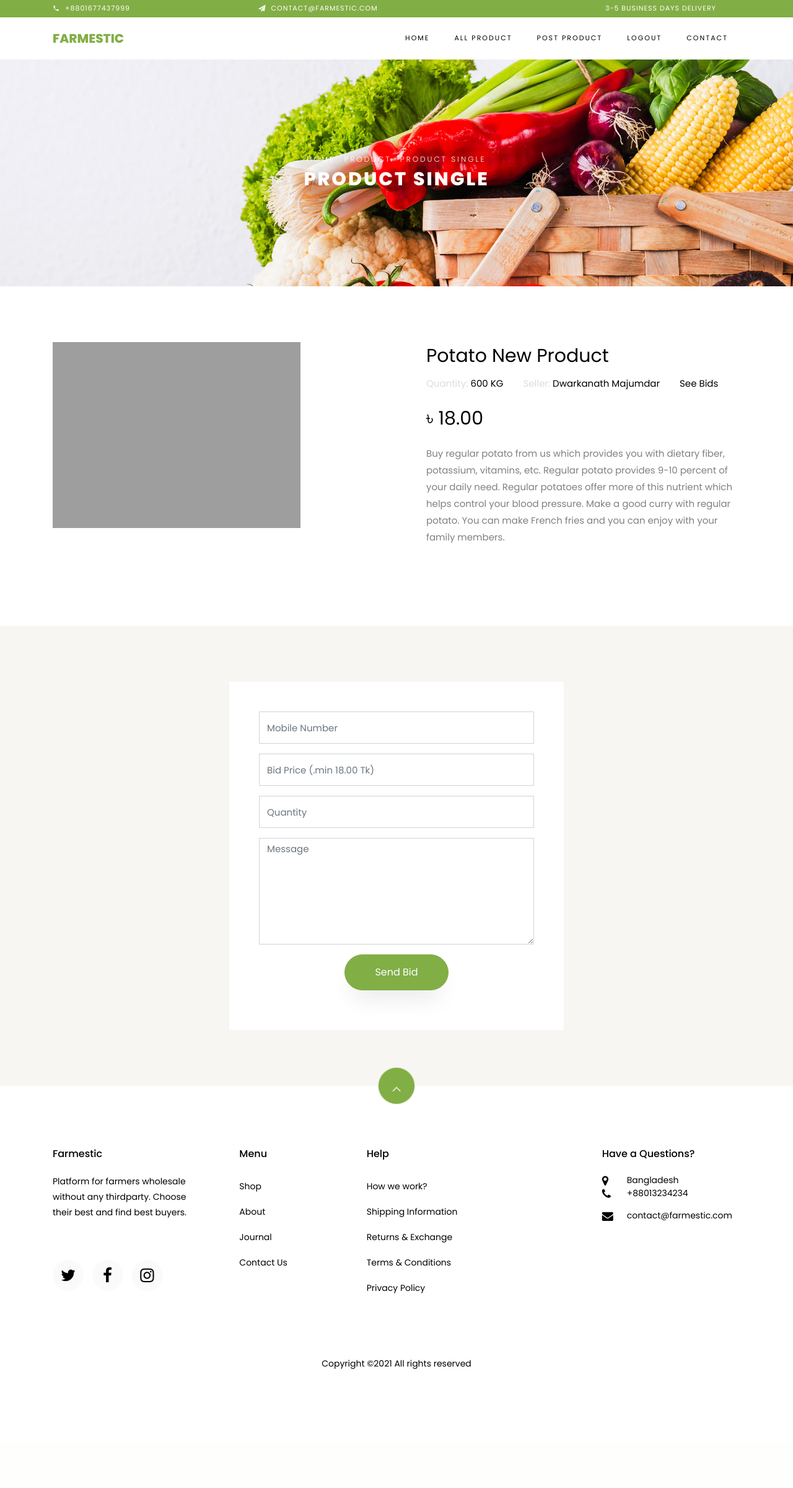
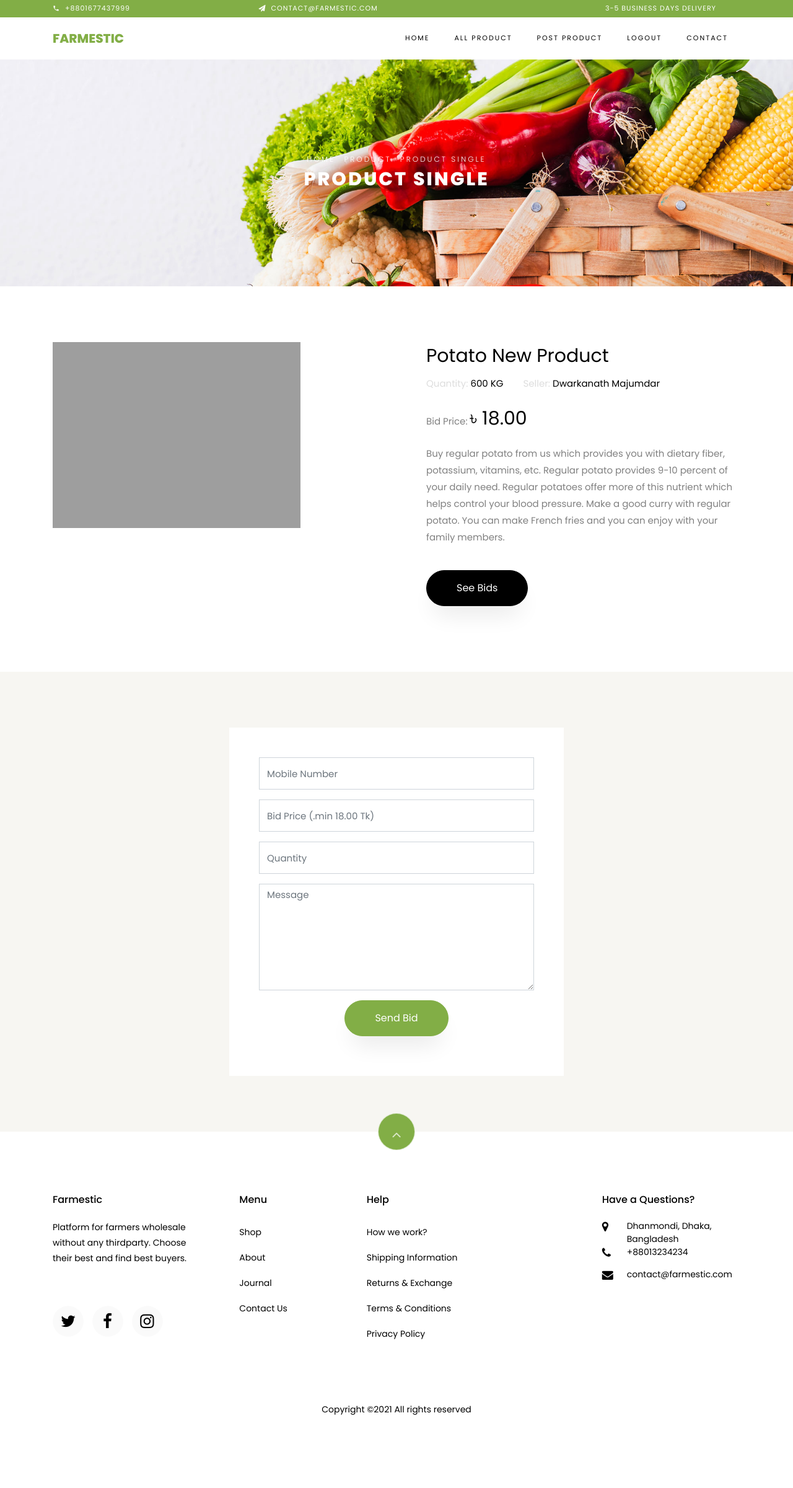
Before and after one commit to shojibhasan/farmestic, a Django app: page /product_details/5/ in a window 1280 px wide. Shown: the whole page at 62% size. Before the commit the page ends 2209 px from the top, so only its background shows below. Run offline with Django 3.2, Linux system fonts and the light colour scheme; a user stored in the database is signed in; data comes from the database, SQL or seed files in the repository; both versions use the stored data as it was after the commit; some libraries are stand-ins or nearby versions; some web fonts are replaced; grey boxes are pictures that could not be loaded.

Commit message:
_footer.html update

```diff
--- a/templates/includes/_footer.html
+++ b/templates/includes/_footer.html
@@ -52,7 +52,7 @@
               <h2 class="ftco-heading-2">Have a Questions?</h2>
               <div class="block-23 mb-3">
                 <ul>
-                  <li><span class="icon icon-map-marker"></span><span class="text">Bangladesh</span></li>
+                  <li><span class="icon icon-map-marker"></span><span class="text">Dhanmondi, Dhaka, Bangladesh</span></li>
                   <li><a href="#"><span class="icon icon-phone"></span><span class="text">+88013234234</span></a></li>
                   <li><a href="#"><span class="icon icon-envelope"></span><span class="text">contact@farmestic.com</span></a></li>
                 </ul>
--- a/templates/product/product_details.html
+++ b/templates/product/product_details.html
@@ -33,15 +33,11 @@
                                 <span style="color: rgb(0, 0, 0);">{{product.user.first_name}}</span>
                             </a>
                         </p>
-                        <p class="text-left mr-4">
-                            <a href="{% url 'product_bid_details' %}" class="mr-2" style="color: rgb(0, 0, 0);">See Bids
 
-                            </a>
-                        </p>
 
 
                       </div>
-                  <p class="price"><span>৳ {{product.price}}</span></p>
+                  <p class="price">Bid Price:  <span>৳ {{product.price}}</span></p>
                   <p>{{product.description}}
                       </p>
                       <div class="row mt-4">
@@ -58,7 +54,7 @@
 
 
             </div>
-            <!-- <p><a href="cart.html" class="btn btn-black py-3 px-5">Add to Cart</a></p> -->
+            <p><a href="{% url 'product_bid_details' %}" class="btn btn-black py-3 px-5">See Bids</a></p>
               </div>
           </div>
       </div>
--- a/templates/product/show_bids.html
+++ b/templates/product/show_bids.html
@@ -40,7 +40,7 @@
 
                         <p>Product: {{b.product.name}}</p>
                         <p>Product ID: {{b.product.id}}</p>
-                        <p>Bidder Number: {{b.mobile}}</p>
+                        <p>Bidder Number: <a href="tel:{{b.mobile}}">{{b.mobile}}</a></p>
                         <p>Bid Price: {{b.bid_price}} BDT</p>
                         <p>Quantity: {{b.quantity}}</p>
                         <hr>
```
Also changed, not shown: db.sqlite3.
